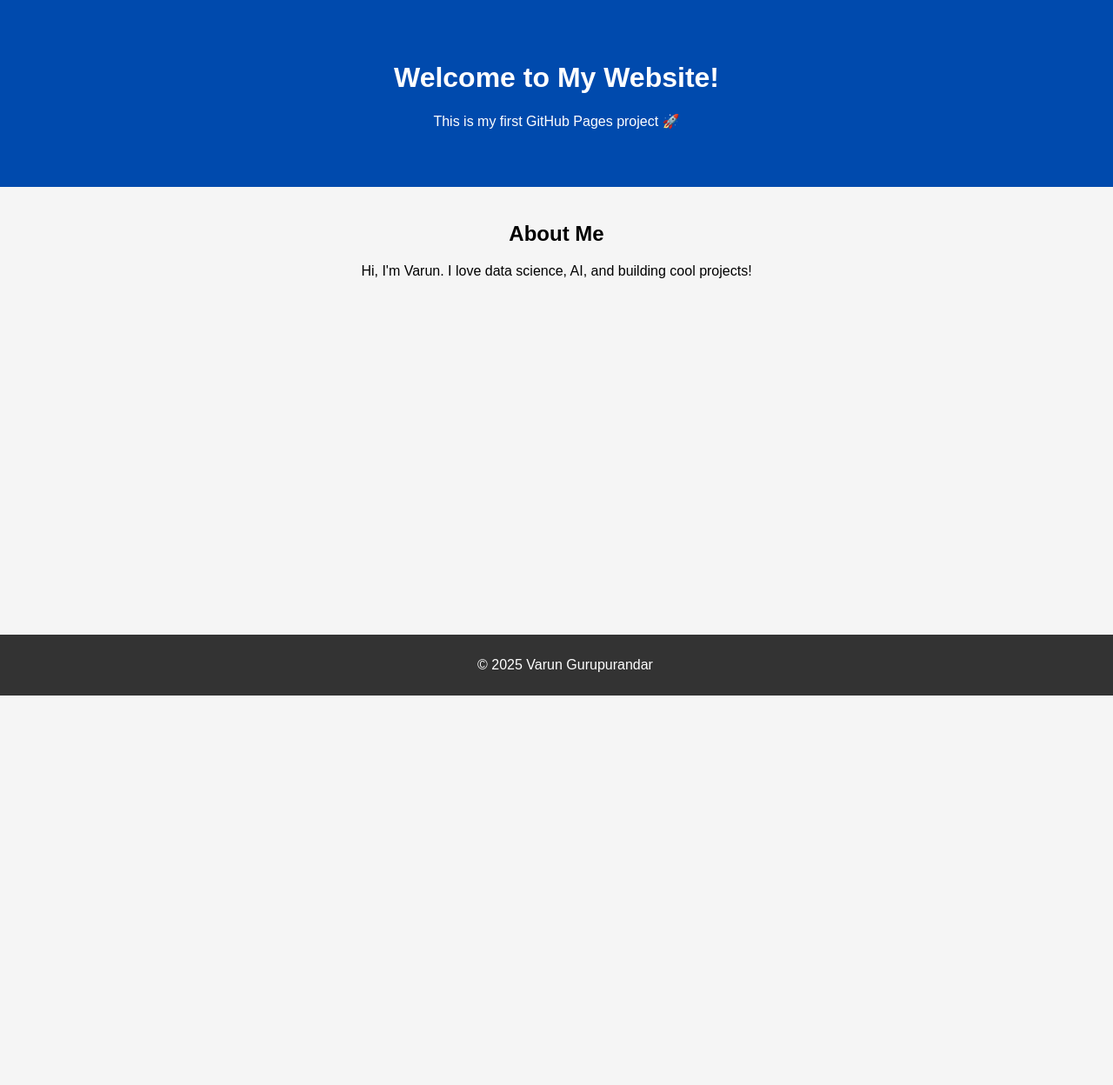
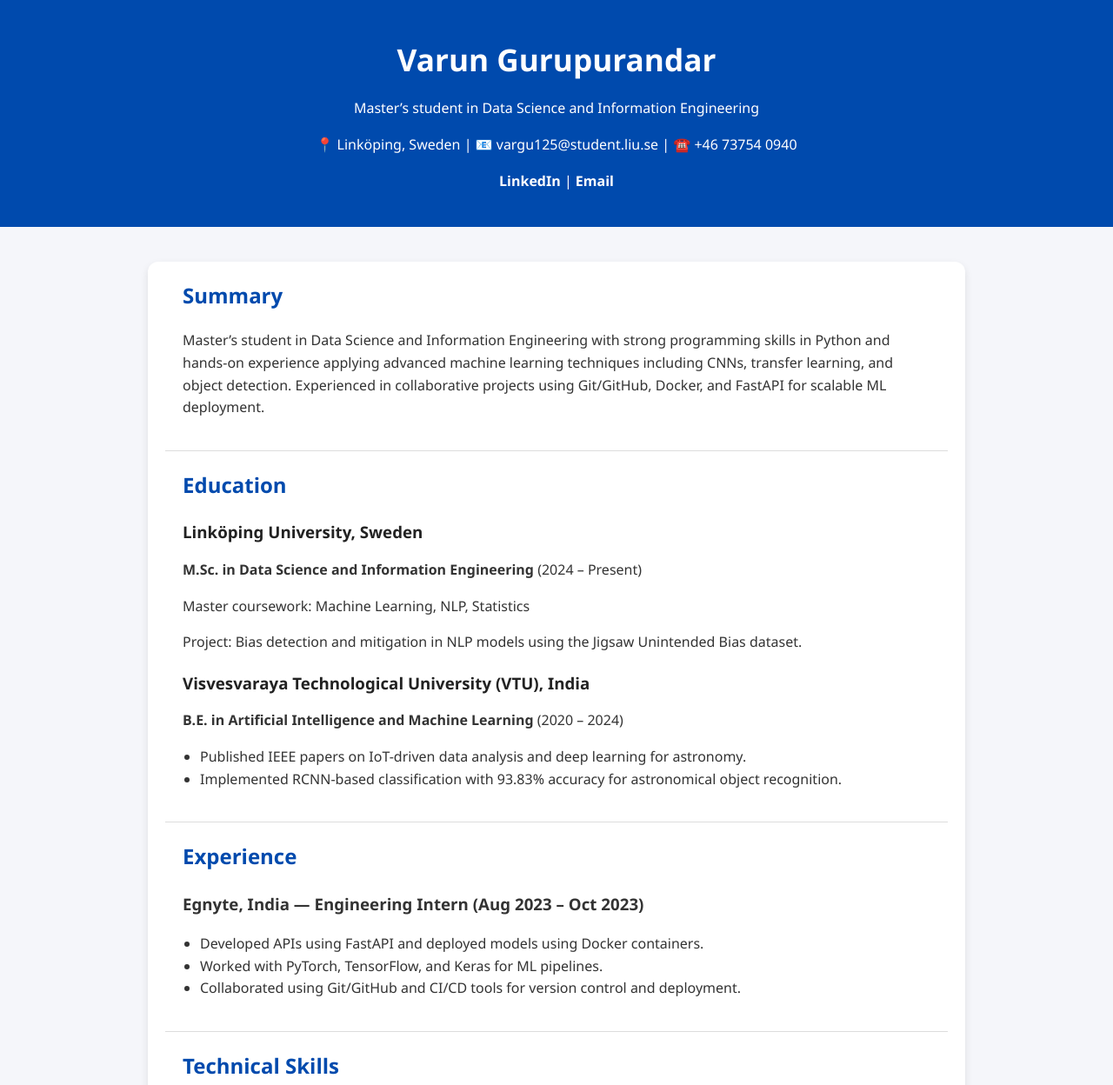
Before and after one commit to gvarun20/MY_WEBSITE, a plain HTML site: page index.html in a window 1280 px wide. Shown: the top 1248 px of the page at 87% size. Before the commit the page ends 800 px from the top, so only its background shows below. Drawn offline with Linux system fonts and the light colour scheme.

Commit message:
Add portfolio website updated files

```diff
--- a/index.html
+++ b/index.html
@@ -1,24 +1,70 @@
 <!DOCTYPE html>
 <html lang="en">
 <head>
-  <meta charset="UTF-8">
-  <meta name="viewport" content="width=device-width, initial-scale=1.0">
-  <title>My First Website</title>
-  <link rel="stylesheet" href="style.css">
+  <meta charset="UTF-8" />
+  <meta name="viewport" content="width=device-width, initial-scale=1.0" />
+  <title>Varun Gurupurandar | Portfolio</title>
+  <link rel="stylesheet" href="style.css" />
 </head>
 <body>
   <header>
-    <h1>Welcome to My Website!</h1>
-    <p>This is my first GitHub Pages project 🚀</p>
+    <h1>Varun Gurupurandar</h1>
+    <p>Master’s student in Data Science and Information Engineering</p>
+    <p>📍 Linköping, Sweden | 📧 vargu125@student.liu.se | ☎️ +46 73754 0940</p>
+    <a href="https://www.linkedin.com/in/varun-gurupurandar-44a181215/" target="_blank">LinkedIn</a> |
+    <a href="mailto:gvarun.ml@gmail.com">Email</a>
   </header>
 
-  <section>
-    <h2>About Me</h2>
-    <p>Hi, I'm Varun. I love data science, AI, and building cool projects!</p>
-  </section>
+  <main>
+    <section>
+      <h2>Summary</h2>
+      <p>
+        Master’s student in Data Science and Information Engineering with strong programming skills in Python and
+        hands-on experience applying advanced machine learning techniques including CNNs, transfer learning, and
+        object detection. Experienced in collaborative projects using Git/GitHub, Docker, and FastAPI for scalable ML deployment.
+      </p>
+    </section>
+
+    <section>
+      <h2>Education</h2>
+      <div class="edu">
+        <h3>Linköping University, Sweden</h3>
+        <p><strong>M.Sc. in Data Science and Information Engineering</strong> (2024 – Present)</p>
+        <p>Master coursework: Machine Learning, NLP, Statistics</p>
+        <p>Project: Bias detection and mitigation in NLP models using the Jigsaw Unintended Bias dataset.</p>
+      </div>
+      <div class="edu">
+        <h3>Visvesvaraya Technological University (VTU), India</h3>
+        <p><strong>B.E. in Artificial Intelligence and Machine Learning</strong> (2020 – 2024)</p>
+        <ul>
+          <li>Published IEEE papers on IoT-driven data analysis and deep learning for astronomy.</li>
+          <li>Implemented RCNN-based classification with 93.83% accuracy for astronomical object recognition.</li>
+        </ul>
+      </div>
+    </section>
+
+    <section>
+      <h2>Experience</h2>
+      <h3>Egnyte, India — Engineering Intern (Aug 2023 – Oct 2023)</h3>
+      <ul>
+        <li>Developed APIs using FastAPI and deployed models using Docker containers.</li>
+        <li>Worked with PyTorch, TensorFlow, and Keras for ML pipelines.</li>
+        <li>Collaborated using Git/GitHub and CI/CD tools for version control and deployment.</li>
+      </ul>
+    </section>
+
+    <section>
+      <h2>Technical Skills</h2>
+      <p><strong>Languages:</strong> Python, R, C, Java</p>
+      <p><strong>Tools:</strong> Docker, Postman, Git, GitHub, PowerBI</p>
+      <p><strong>Databases:</strong> SQL, PostgreSQL</p>
+      <p><strong>Operating Systems:</strong> Windows, Linux (VM)</p>
+      <p><strong>Domains:</strong> Machine Learning, Data Science, DevOps, AI, Software Engineering</p>
+    </section>
+  </main>
 
   <footer>
-    <p>© 2025 Varun Gurupurandar</p>
+    <p>© 2025 Varun Gurupurandar | <a href="mailto:vargu125@student.liu.se">Contact</a></p>
   </footer>
 </body>
 </html>
--- a/style.css
+++ b/style.css
@@ -1,28 +1,83 @@
 body {
-  font-family: Arial, sans-serif;
-  background-color: #f5f5f5;
+  font-family: 'Segoe UI', Arial, sans-serif;
+  background-color: #f5f6fa;
+  color: #333;
   margin: 0;
-  padding: 0;
+  line-height: 1.6;
 }
 
 header {
   background-color: #004aad;
   color: white;
   text-align: center;
-  padding: 50px 0;
+  padding: 40px 20px;
+}
+
+header h1 {
+  margin: 0;
+  font-size: 2.2rem;
+}
+
+header p, header a {
+  color: white;
+  font-size: 1rem;
+}
+
+header a {
+  text-decoration: none;
+  font-weight: bold;
+}
+
+header a:hover {
+  text-decoration: underline;
+}
+
+main {
+  max-width: 900px;
+  margin: 40px auto;
+  padding: 0 20px;
+  background-color: white;
+  border-radius: 12px;
+  box-shadow: 0 4px 10px rgba(0,0,0,0.1);
 }
 
 section {
   padding: 20px;
-  text-align: center;
+  border-bottom: 1px solid #ddd;
+}
+
+section:last-child {
+  border-bottom: none;
+}
+
+h2 {
+  color: #004aad;
+  margin-top: 0;
+}
+
+.edu h3 {
+  margin-bottom: 5px;
+  color: #222;
+}
+
+ul {
+  margin-top: 5px;
+  padding-left: 20px;
 }
 
 footer {
-  background-color: #333;
+  background-color: #222;
   color: white;
   text-align: center;
-  padding: 10px;
-  position: fixed;
-  bottom: 0;
-  width: 100%;
+  padding: 15px;
+  font-size: 0.9rem;
 }
+
+footer a {
+  color: #00aaff;
+  text-decoration: none;
+}
+
+footer a:hover {
+  text-decoration: underline;
+}
```
